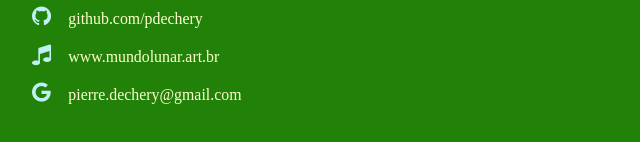
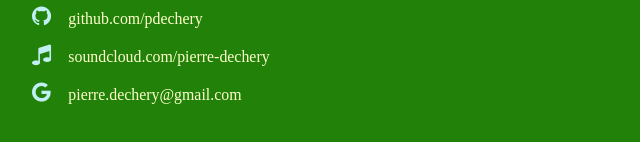
Before and after one commit to pdechery/decheryweb, a website: page index.html in a window 1280 px wide. Shown: the part 1836-1978 px from the top of the page, 298-938 px from the left. Drawn offline with Linux system fonts and the light colour scheme; a web font is replaced by a local one.

Commit message:
Removing website link

```diff
--- a/index.html
+++ b/index.html
@@ -83,7 +83,7 @@
 				<div id="en" class="hidden">
 					<h4>Hi</h4>
 					<p>My name's Pierre Dechery.</p>
-					<p>I'm a software engineer working for about 15 years in the industry. I've worked in companies and institutions such as Globo and FGV</p>
+					<p>I'm a software engineer working for about 15 years in the industry. I've worked in companies and institutions such as Globo and FGV.</p>
 					<p>Currently I'm a Senior Software Engineer in EPAM Systems, working in US companies inside distributed teams. All communication must be in English.</p>
 					<p>My focus is Python development and Cloud (AWS or GCP).</p>
 					<p>I've been working with Docker for at least 4 years and I try to learn everything I can about Linux administration - where most of Cloud environments are based on.</p>
@@ -107,8 +107,8 @@
 					</li>
 					<li>
 						<i class="fa fa-music"></i>
-						<a href="https://www.mundolunar.art.br/" target="_blank">
-							www.mundolunar.art.br
+						<a href="https://soundcloud.com/pierre-dechery" target="_blank">
+							soundcloud.com/pierre-dechery
 						</a>
 					</li>
 					<li>
```
